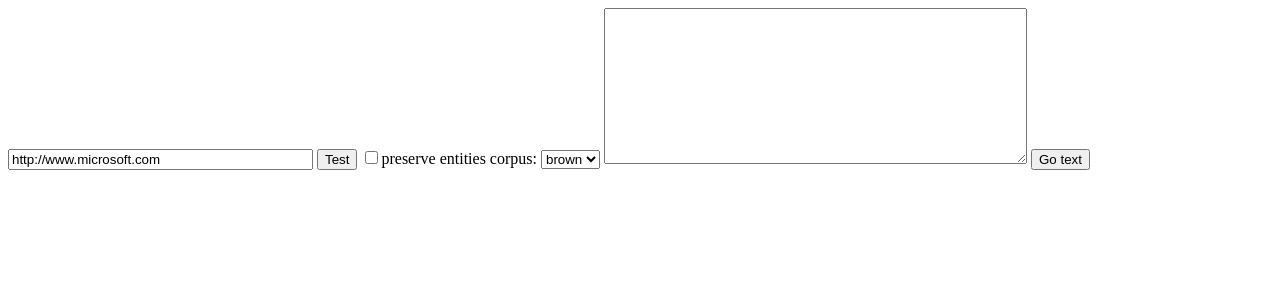
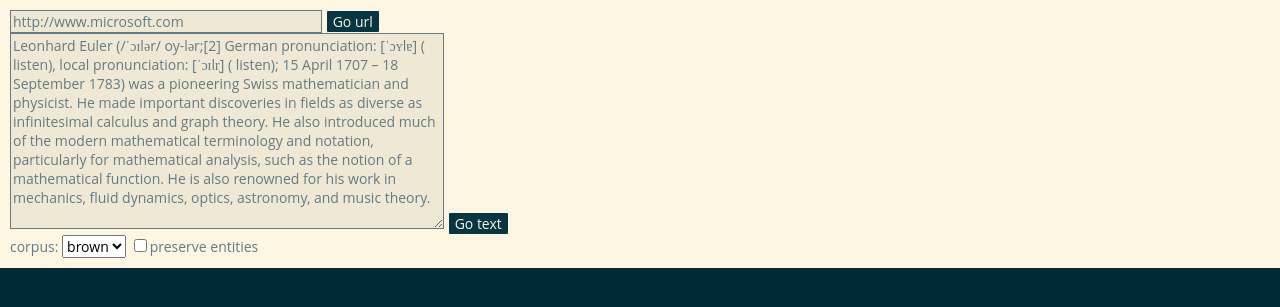
Before and after one commit to tdiggelm/nltk-playground, a Flask app: page / in a window 1280 px wide. Shown: the top 307 px of the page. Run offline with Flask 2, Linux system fonts and the light colour scheme; some libraries are stand-ins or nearby versions.

Commit message:
added crude syling

```diff
--- a/templates/hello.html
+++ b/templates/hello.html
@@ -5,25 +5,76 @@
 
 <script src="//code.jquery.com/jquery-1.11.0.min.js"></script>
 <script src="//code.jquery.com/jquery-migrate-1.2.1.min.js"></script>
+<style>
+/* Solarized Dark
+
+For use with Jekyll and Pygments
+
+http://ethanschoonover.com/solarized
+
+SOLARIZED HEX      ROLE
+--------- -------- ------------------------------------------
+base03    #002b36  background
+base01    #586e75  comments / secondary content
+base1     #93a1a1  body text / default code / primary content
+orange    #cb4b16  constants
+red       #dc322f  regex, special keywords
+blue      #268bd2  reserved keywords
+cyan      #2aa198  strings, numbers
+green     #859900  operators, other keywords
+
+
+$base03 =  #002b36
+$base02 =  #073642
+$base01 =  #586e75
+$base00 =  #657b83
+$base0 =   #839496
+$base1 =   #93a1a1
+$base2 =   #eee8d5
+$base3 =   #fdf6e3
+
+$yellow =  #b58900
+$orange =  #cb4b16
+$red =     #dc322f
+$magenta = #d33682
+$violet =  #6c71c4
+$blue =    #268bd2
+$cyan =    #2aa198
+$green =   #859900
+*/
+body {margin: 0; padding: 0;}
+#control {background-color: #fdf6e3; padding: 10px; color: #657b83;}
+body {background-color: #002b36; color: #93a1a1;}
+body, ul, input, button, label, select, textarea {font-size: 14px; font-family: "Open Sans";}
+input, textarea {background-color: #eee8d5; color: #657b83; border: 1px solid #657b83}
+button {background-color: #073642;color: #fdf6e3; border-radius: 2px; border: 1px solid #fdf6e3;}
+#result {padding: 10px;}
+#result li { display: block; float: left; margin: 2px}
+#result li label { display:block; height: 40px; width: 150px; background-color: #073642; padding-top: 20px; padding-left: 10px; color: #fdf6e3; border-radius: 2px; font-size: 12.5px;}
+#result li label:hover{ background-color: #586e75;}
+</style>
 </head>
-
 <body>
+<div id="control">
+<div>
 <input type="search" size=35 id="url" value="http://www.microsoft.com" />
-<button id="btnTest">Test</button>
-<label class="checkbox"><input id="preserve_entities" type="checkbox" />preserve entities</label>
+<button id="btnTest">Go url</button>
+</div>
+<div>
+<textarea id="text" name="text" rows="10" cols="50">Leonhard Euler (/ˈɔɪlər/ oy-lər;[2] German pronunciation: [ˈɔʏlɐ] ( listen), local pronunciation: [ˈɔɪlr̩] ( listen); 15 April 1707 – 18 September 1783) was a pioneering Swiss mathematician and physicist. He made important discoveries in fields as diverse as infinitesimal calculus and graph theory. He also introduced much of the modern mathematical terminology and notation, particularly for mathematical analysis, such as the notion of a mathematical function. He is also renowned for his work in mechanics, fluid dynamics, optics, astronomy, and music theory.</textarea>
+<button id="btnText">Go text</button>
+</div>
+<div>
 <label for="corpus">corpus:</label>
 <select id="corpus" name="corpus">
   <option value="brown">brown</option>
   <option value="none">none</option>
 </select>
-<textarea id="text" name="text" rows="10" cols="50">
-</textarea>
-<button id="btnText">Go text</button>
-
+<label class="checkbox"><input id="preserve_entities" type="checkbox" />preserve entities</label>
+</div>
+</div>
 <ul id="result">
 </ul>
-
-
 <script language="javascript">
 function keywords_for_url()
 {
```
